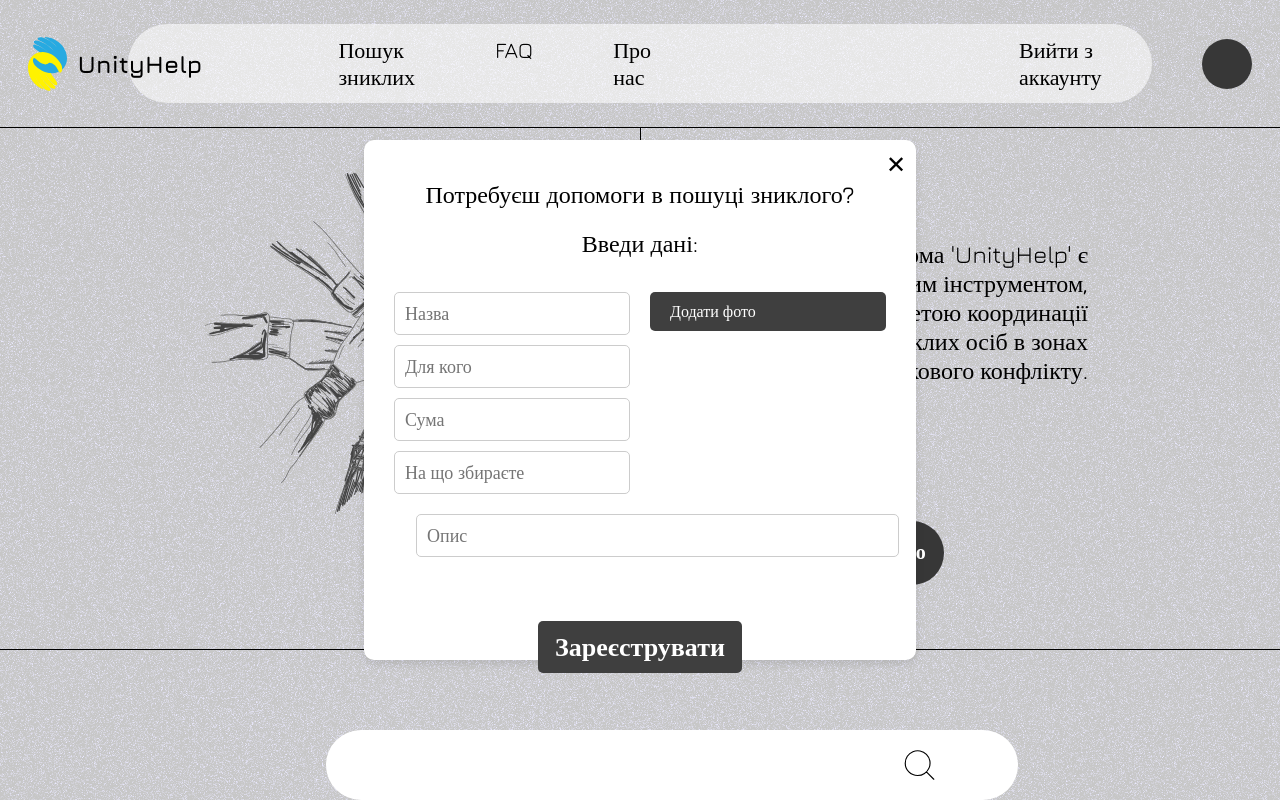
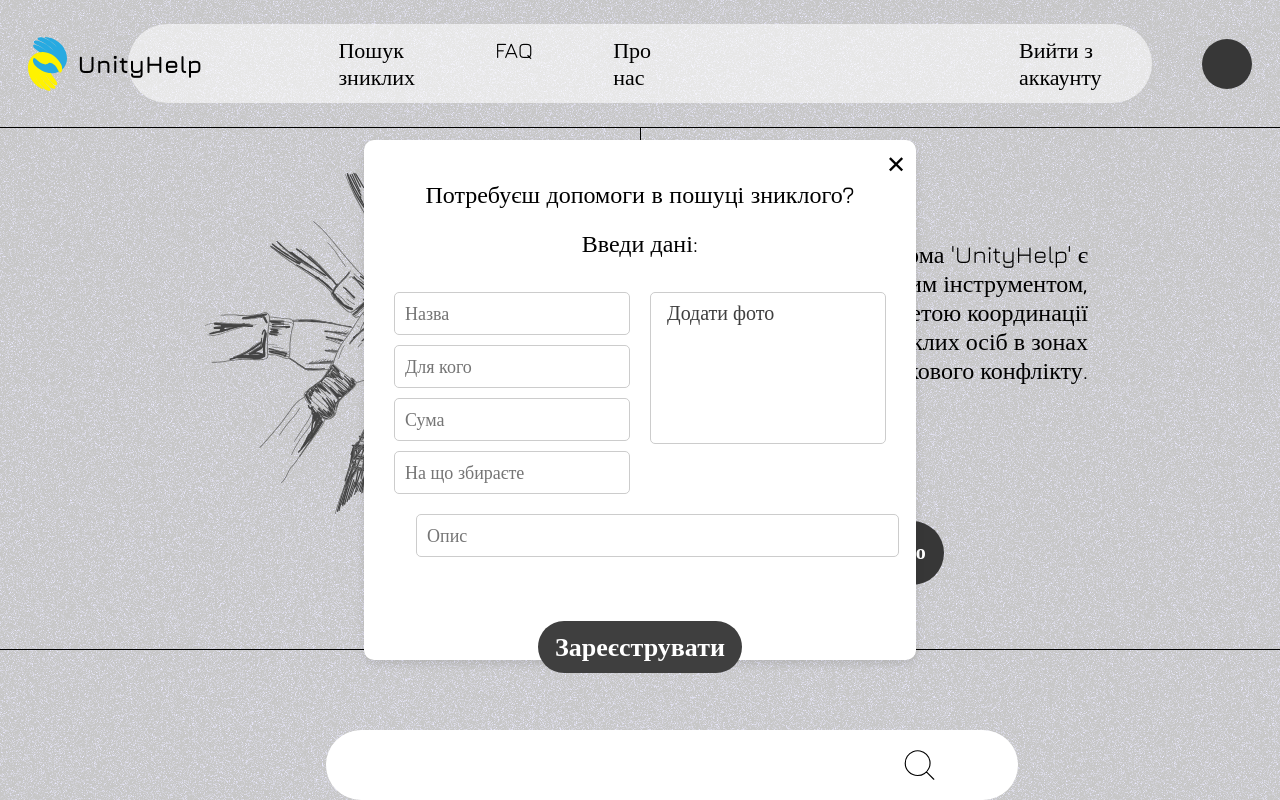
Before and after one commit to team-AWL/HelperFront, a React (Create React App) app: page /search in a window 1280 px wide. Both pictures are taken after a click on the button "Повідомити про зниклого". Built offline with nearby package versions, Linux system fonts and the light colour scheme.

Commit message:
demo final modal

```diff
--- a/src/components/Search/Section1/Modal/modal.css
+++ b/src/components/Search/Section1/Modal/modal.css
@@ -61,7 +61,7 @@
 .registerButton5 {
     font-weight: bold;
     font-size: 26px;
-    border-radius: 5px;
+    border-radius: 50px;
     padding: 10px;
     background-color: #3F3F3F;
     color: white;
@@ -97,14 +97,14 @@
 .custom-file-upload {
     position: relative;
     display: inline-block;
-    background-color: #3F3F3F;
-    color: white;
-    padding: 10px 20px;
+    background-color: white;
+    color: #3F3F3F;
+    padding-bottom: 50%;
+    padding-left: 1rem;
+    padding-top: 0.5rem;
+    border: 1px #ccc solid;
     border-radius: 5px;
+    font-size: 20px;
     cursor: pointer;
     transition: background-color 0.3s ease;
 }
-
-.custom-file-upload:hover {
-    background-color: #1a1a1a;
-}
--- a/src/components/Search/Section1/Modal/modal.js
+++ b/src/components/Search/Section1/Modal/modal.js
@@ -96,7 +96,8 @@ const Modal = ({ handleCloseModal }) => {
                     style={{
                         width: '90%',
                         marginLeft: '2rem',
-                        marginBottom: '4rem'
+                        marginBottom: '4rem',
+                        height: '100%'
                     }}
                 />
             </div>
```
